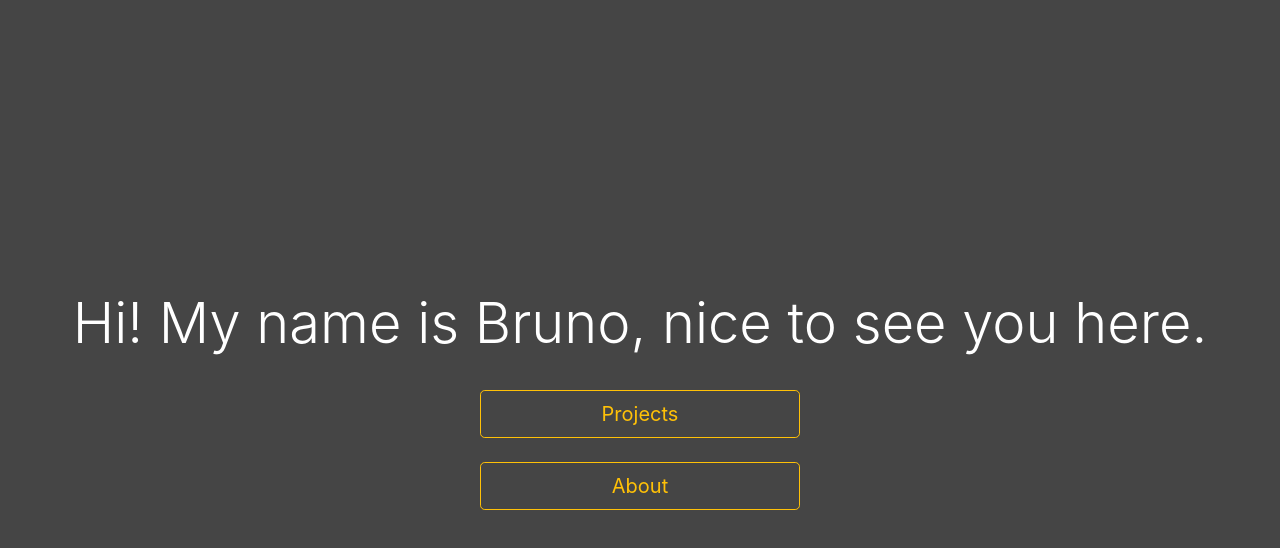
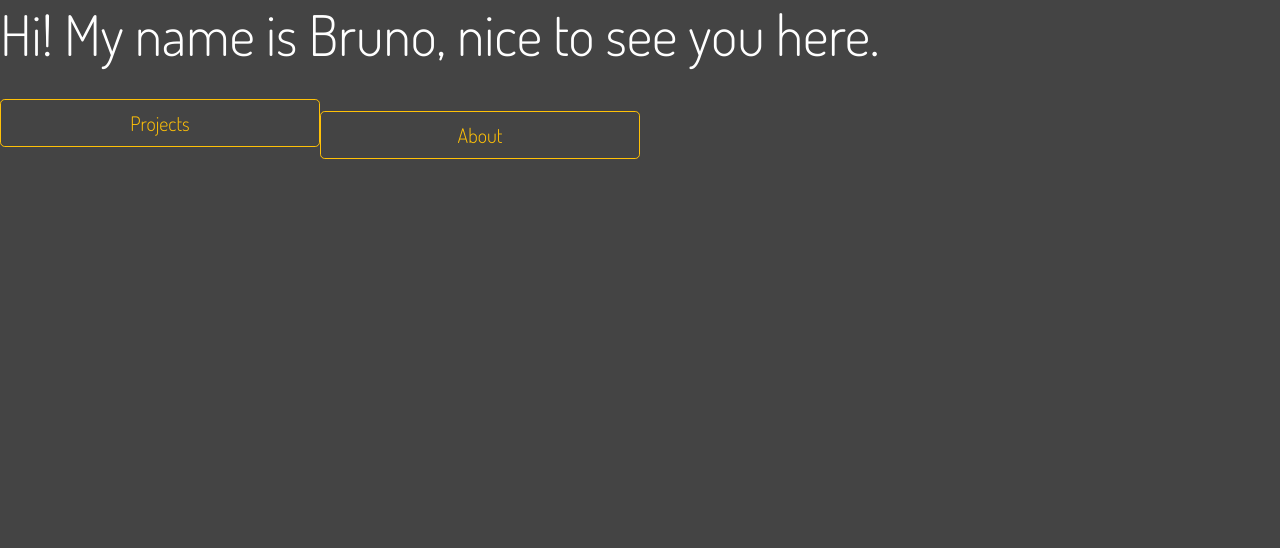
Before and after one commit to bruno-gurgel/portfolio, a React (Create React App) app: page / in a window 1280 px wide. Shown: the top 548 px of the page. Built offline with nearby package versions, Linux system fonts and the light colour scheme.

Commit message:
fix: Fixed the height of the app

```diff
--- a/public/index.html
+++ b/public/index.html
@@ -5,10 +5,7 @@
 		<link rel="icon" href="%PUBLIC_URL%/favicon.ico" />
 		<meta name="viewport" content="width=device-width, initial-scale=1" />
 		<meta name="theme-color" content="#000000" />
-    <meta
-      name="description"
-      content="Web site created using create-react-app"
-    />
+		<meta name="description" content="Web site created using create-react-app" />
 		<link rel="apple-touch-icon" href="%PUBLIC_URL%/logo192.png" />
 		<!--
       manifest.json provides metadata used when your web app is installed on a
@@ -26,7 +23,7 @@
     -->
 		<title>React App</title>
 	</head>
-  <body>
+	<body style="background-color: #444";">
 		<noscript>You need to enable JavaScript to run this app.</noscript>
 		<div id="root"></div>
 		<!--
@@ -38,6 +35,5 @@
 
       To begin the development, run `npm start` or `yarn start`.
       To create a production bundle, use `npm run build` or `yarn build`.
-    -->
-  </body>
+    --></body>
 </html>
--- a/src/App.css
+++ b/src/App.css
@@ -1,6 +1,13 @@
+@import url("https://fonts.googleapis.com/css2?family=Dosis:wght@300;700&display=swap");
+
 html,
-body {
-	height: 100vh;
+body,
+#root {
+	height: 100%;
+	width: 100%;
+	font-family: "Dosis", sans-serif;
+	font-size: 16px;
+	box-sizing: border-box;
 }
 
 h1,
@@ -11,50 +18,5 @@ p {
 }
 
 .App {
-	display: flex;
-	flex-direction: column;
-	justify-content: center;
-	align-items: center;
-	flex-grow: 1;
-	height: 100vh;
-	background-color: hsl(0, 0%, 27%);
+	height: 100%;
 }
-
-.btn {
-	font-size: 30px;
-}
-
-.App-logo {
-	height: 40vmin;
-	pointer-events: none;
-}
-
-@media (prefers-reduced-motion: no-preference) {
-	.App-logo {
-		animation: App-logo-spin infinite 20s linear;
-	}
-}
-
-.App-header {
-	background-color: #282c34;
-	min-height: 100vh;
-	display: flex;
-	flex-direction: column;
-	align-items: center;
-	justify-content: center;
-	font-size: calc(10px + 2vmin);
-	color: white;
-}
-
-.App-link {
-	color: #61dafb;
-}
-
-@keyframes App-logo-spin {
-	from {
-		transform: rotate(0deg);
-	}
-	to {
-		transform: rotate(360deg);
-	}
-}
```
Lines whose indentation alone changed are shown as unchanged.
